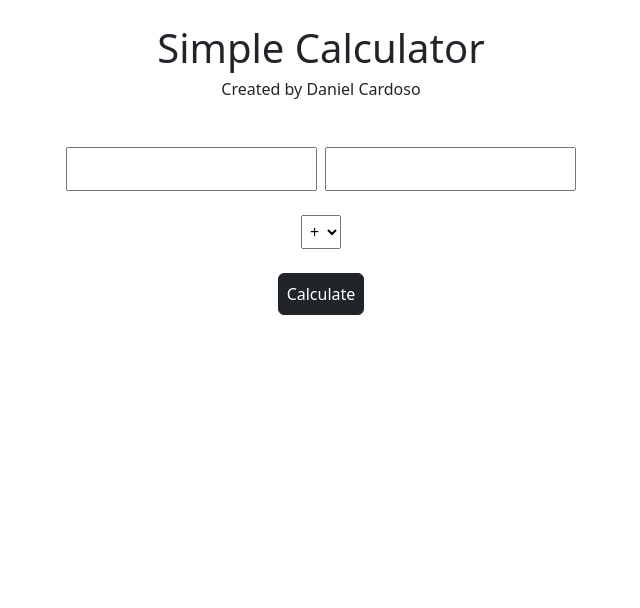
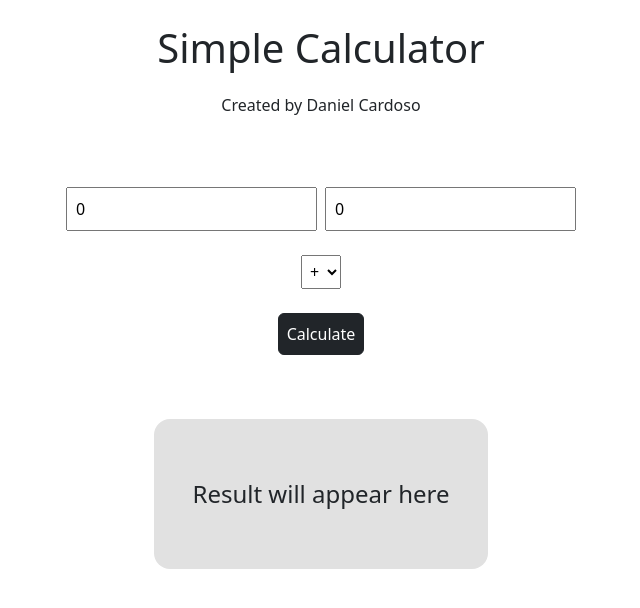
Before and after one commit to danieltwentynine/calculator-vue, a Vue app: page / in a window 1280 px wide. Shown: the top 608 px of the page, without its empty margins (319-959 px from the left). Built offline with nearby package versions, Linux system fonts and the light colour scheme.

Commit message:
finalizando o projeto

```diff
--- a/src/App.vue
+++ b/src/App.vue
@@ -1,27 +1,60 @@
 <script setup>
 import { reactive } from 'vue';
-import Header from './components/Header.vue'
-import Digits from './components/Digits.vue'
+import Header from './components/Header.vue';
+import Digits from './components/Digits.vue';
 
 const estado = reactive({
-  numTemp1: '0',
-  numTemp2: '0',
+  numTemp1: 0,
+  numTemp2: 0,
   operations: '+',
-})
+  result: null, // Holds the result of the calculation
+});
 
-const sum = () => {
+const sum = () => estado.numTemp1 + estado.numTemp2;
+const sub = () => estado.numTemp1 - estado.numTemp2;
+const multi = () => estado.numTemp1 * estado.numTemp2;
+const divi = () => (estado.numTemp2 !== 0 ? estado.numTemp1 / estado.numTemp2 : 'Error: Division by zero');
 
-}
+const answer = () => {
+  const { operations } = estado;
 
+  switch (operations) {
+    case '-':
+      return sub();
+    case '*':
+      return multi();
+    case '/':
+      return divi();
+    default:
+      return sum();
+  }
+};
+
+const showAnswer = () => {
+  estado.result = answer(); // Calculate and store the result in estado.result
+};
 </script>
 
 <template>
   <div class="container">
-    <Header/>
-    <Digits/>
+    <Header />
+    <Digits
+      :num1="estado.numTemp1"
+      :get-num1="evento => (estado.numTemp1 = Number(evento.target.value))"
+      :num2="estado.numTemp2"
+      :get-num2="evento => (estado.numTemp2 = Number(evento.target.value))"
+      :get-operation="evento => (estado.operations = evento.target.value)"
+      :answer="estado.result"
+      :calculate="showAnswer"
+    />
   </div>
 </template>
 
 <style scoped>
-
+.container {
+  display: flex;
+  flex-direction: column;
+  align-items: center;
+  gap: 1rem;
+}
 </style>
--- a/src/components/Digits.vue
+++ b/src/components/Digits.vue
@@ -1,14 +1,15 @@
 <script setup>
-    const props = defineProps([''])
+const props = defineProps(['num1', 'num2', 'getNum1', 'getNum2', 'getOperation', 'answer', 'calculate']);
 </script>
 
 <template>
+    <form @submit.prevent>
         <div class="text-center mt-5">
-        <input type="number" class="p-2">
-        <input type="number" class="p-2 ms-2">
+            <input :value="props.num1" @input="props.getNum1" type="number" class="p-2" placeholder="0" required />
+            <input :value="props.num2" @input="props.getNum2" type="number" class="p-2 ms-2" placeholder="0" required />
         </div>
         <div class="text-center mt-4">
-        <select name="" id="" class="p-1">
+            <select @input="props.getOperation" class="p-1">
                 <option value="+">+</option>
                 <option value="-">-</option>
                 <option value="*">*</option>
@@ -16,6 +17,23 @@
             </select>
         </div>
         <div class="text-center mt-4">
-        <button type="submit" class="btn btn-dark p-2">Calculate</button>
+            <button type="button" @click="props.calculate" class="btn btn-dark p-2">Calculate</button>
+        </div>
+    </form>
+    <div class="answer text-center m-auto mt-5">
+        {{ props.answer !== null ? props.answer : 'Result will appear here' }}
     </div>
 </template>
+
+<style scoped>
+.answer {
+    background-color: rgb(225, 225, 225);
+    height: 150px;
+    width: 30%;
+    border-radius: 16px;
+    display: flex;
+    align-items: center;
+    justify-content: center;
+    font-size: 1.5rem;
+}
+</style>
```
Lines whose indentation alone changed are shown as unchanged.
